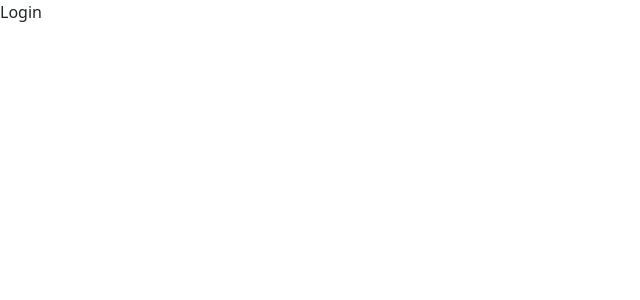
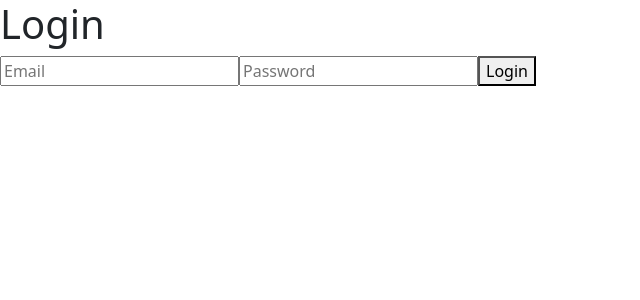
Before and after one commit to jules21/e-commerce-client, a React (Create React App) app: page /login in a window 1280 px wide. Shown: the top 300 px of the page, without its empty margins (0-640 px from the left). Built offline with nearby package versions, Linux system fonts and the light colour scheme.

Commit message:
login page

```diff
--- a/src/components/auth/Login.jsx
+++ b/src/components/auth/Login.jsx
@@ -1,8 +1,43 @@
 import React from 'react'
+import axios from 'axios'
 
 function Login() {
+  const [email, setEmail] = React.useState('')
+  const [password, setPassword] = React.useState('')
+  const handleSubmit = (e) => {
+    e.preventDefault()
+    axios
+      .post('http://127.0.0.1:8000/api/login', {
+        email: email,
+        password: password,
+      })
+      .then((response) => {
+        console.log(response)
+      })
+  }
   return (
-    <div>Login</div>
+    <div>
+      <h1>Login</h1>
+      <form onSubmit={handleSubmit}>
+        <input
+          type="email"
+          name="email"
+          placeholder="Email"
+          value={email}
+          onChange={(e) => setEmail(e.target.value)}
+          required
+        />
+        <input
+          type="password"
+          name="password"
+          placeholder="Password"
+          value={password}
+          onChange={(e) => setPassword(e.target.value)}
+          required
+        />
+        <button type="submit">Login</button>
+      </form>
+    </div>
   )
 }
 
```
